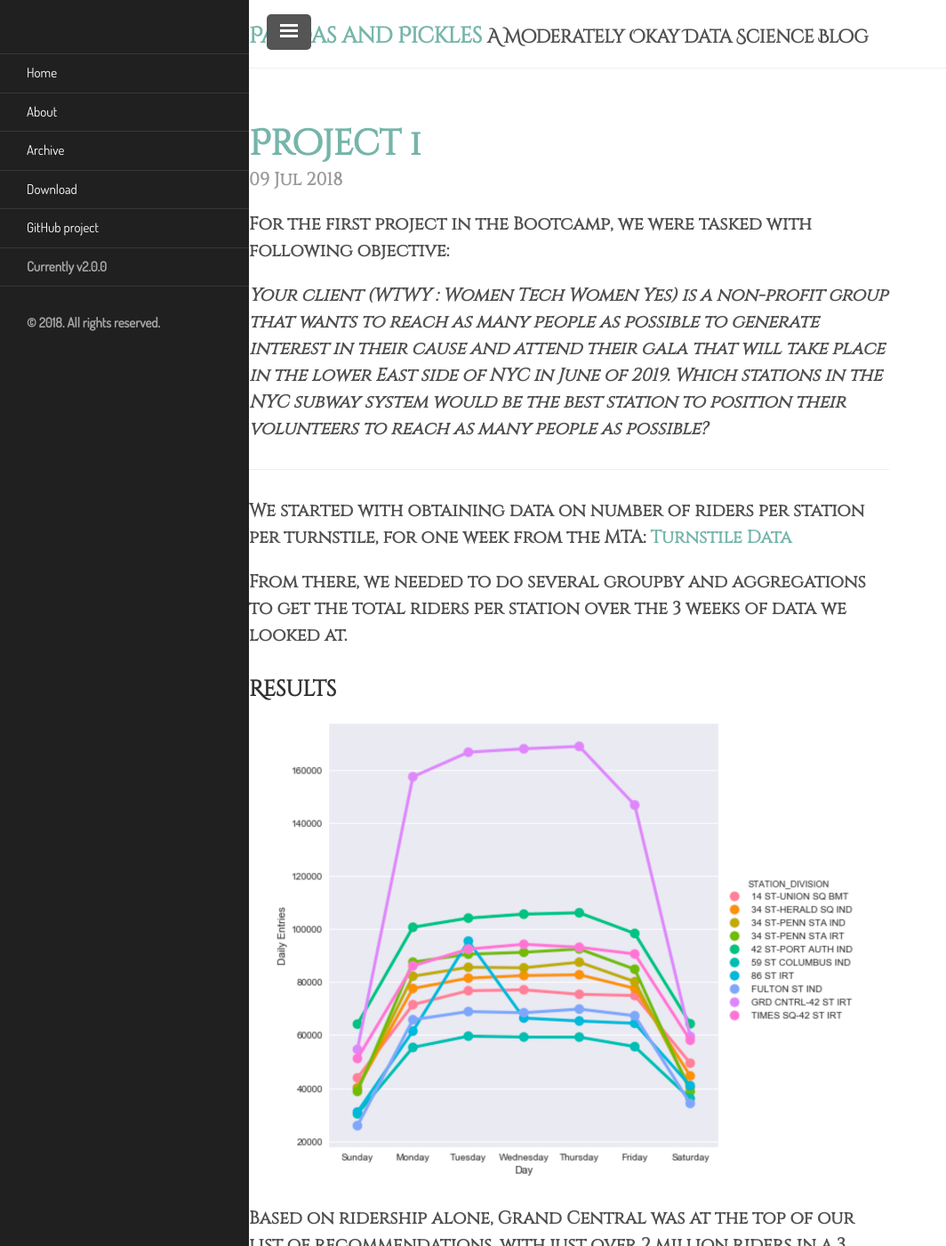
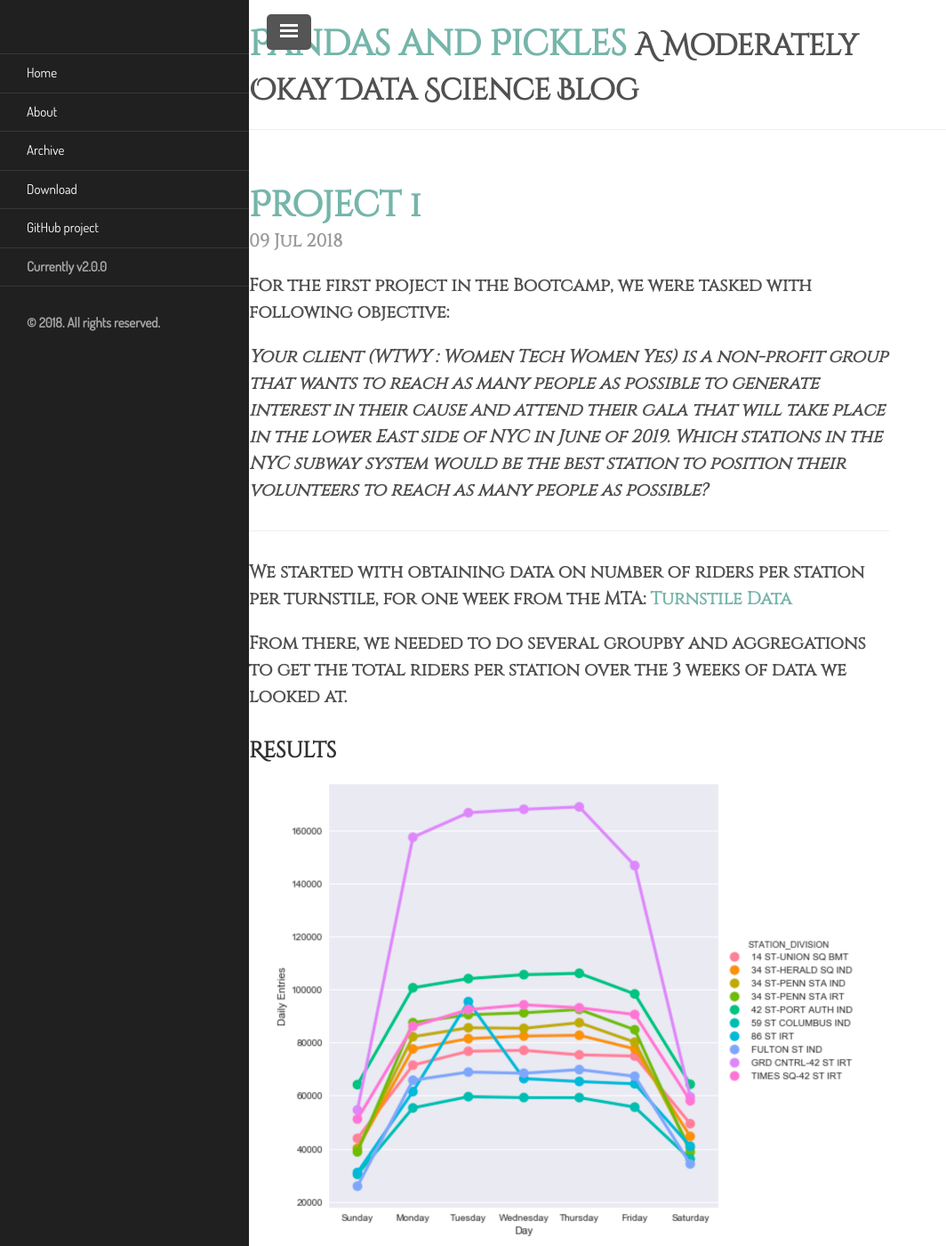
Before and after one commit to Cassini-4B/Cassini-4B.github.io, a Jekyll site: the page built from index.html, in a window 1280 px wide and 1400 px high. Shown: the whole window at 89% size, without its empty margins (0-1064 px from the left). Built offline with Jekyll 4.4.1, drawn with Linux system fonts in a browser that asks for light colours; some web fonts are replaced; the list of posts is cut into pages by our own code.

Commit message:
updated fonts

```diff
--- a/_layouts/default.html
+++ b/_layouts/default.html
@@ -16,7 +16,7 @@
       <div class="wrap">
         <div class="masthead">
           <div class="container">
-            <h3 class="masthead-title">
+            <h1 class="masthead-title">
               <a href="{{ site.baseurl }}/" title="Home">{{ site.title }}</a>
               <small>{{ site.tagline }}</small>
             </h3>
--- a/public/css/lanyon.css
+++ b/public/css/lanyon.css
@@ -88,6 +88,17 @@ h1, h2, h3, h4, h5, h6 {
   }
 }
 
+.header-image {
+    background-image:/pics/background.jpg;
+}
+ header {
+ float: left;
+ margin:0 0 30px 0:
+ padding: 5px 0 0 0 ;
+ width: 100%;
+ background-image: /pics/background.jpg;
+}
+
 
 /*
  * Masthead
@@ -100,7 +111,7 @@ h1, h2, h3, h4, h5, h6 {
   padding-bottom: 1rem;
   margin-bottom: 3rem;
   border-bottom: 1px solid #eee;
-  background-image: /pics/background.jpg;
+
 }
 .masthead-title {
   margin-top: 0;
```
